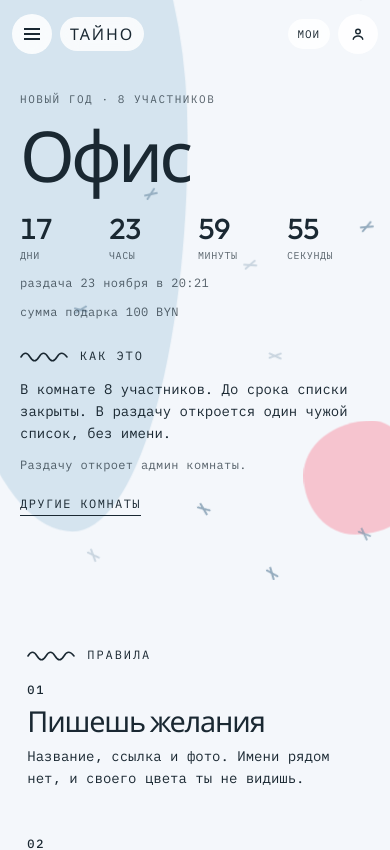
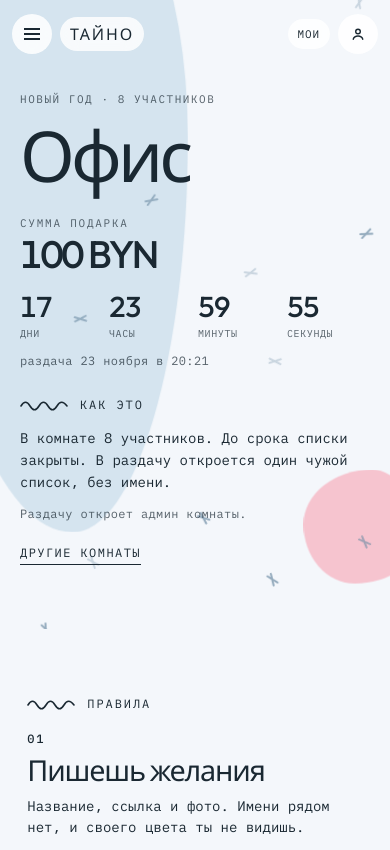
Before and after one commit to m1crovolnovka/secret-wishlist, a React (Vite) app: page / in a window 390 px wide. Shown: the top 850 px of the page. Built offline with nearby package versions, Linux system fonts and the light colour scheme.

Commit message:
Admin roles, BYN currency, home budget

```diff
--- a/src/components.jsx
+++ b/src/components.jsx
@@ -171,7 +171,7 @@ function Person() {
 }
 
 export function Header() {
-  const { data, room, isRevealed, isAdmin, reset } = useStore()
+  const { data, room, isRevealed, isAdmin, canTune, reset } = useStore()
   const go = useGo()
   const location = useLocation()
   const [open, setOpen] = useState(false)
@@ -263,7 +263,7 @@ export function Header() {
             <button type="button" className="menu-link" onClick={onAccount}>
               Кабинет
             </button>
-            {isAdmin && (
+            {canTune && (
               <button type="button" className="menu-link" onClick={() => travel('/admin')}>
                 Настройки
               </button>
--- a/src/data.js
+++ b/src/data.js
@@ -8,7 +8,7 @@ export const ADMIN = { name: 'qqq', email: 'qqq@qqq' }
 export const PRESENCE = [
   { id: 'in', title: 'Админ участвует', note: 'Ты в раздаче и ведёшь комнату.' },
   { id: 'out', title: 'Админ не участвует', note: 'Только ведёшь. Свой список тебе не выпадет.' },
-  { id: 'guest', title: 'Админ как участник', note: 'Ты в раздаче, вкладка админа закрыта.' },
+  { id: 'guest', title: 'Админ как участник', note: 'Ты в раздаче, вишлисты скрыты. Роль можно сменить.' },
 ]
 
 export const CURRENCIES = [
@@ -32,6 +32,14 @@ export function isAdminUser(user) {
 
 export function canManageRoom(user, room) {
   return Boolean(room && isAdminUser(user) && room.presence !== 'guest')
+}
+
+export function canTuneRoom(user, room) {
+  return Boolean(room && isAdminUser(user))
+}
+
+export function readPresence(value) {
+  return PRESENCE.some((item) => item.id === value) ? value : 'in'
 }
 
 export function roomMark(room, user) {
@@ -364,6 +372,42 @@ export function ensureSeat(room, user) {
   return next
 }
 
+export function withPresence(room, presence) {
+  const next = readPresence(presence)
+  if (room.presence === next) return room
+  let people = room.people.slice()
+  const index = people.findIndex((person) => person.email === ADMIN.email)
+
+  if (next === 'out') {
+    if (index >= 0) {
+      const removed = people[index]
+      people = people.filter((_, i) => i !== index).map((person) => ({
+        ...person,
+        assignedPid: person.assignedPid === removed.pid ? null : person.assignedPid,
+      }))
+      if (isDrawnRoom(room) && people.length > 1) {
+        people = assignMissing({ ...room, people }).people
+      }
+    }
+  } else if (index < 0) {
+    people = [
+      ...people,
+      blankPerson({
+        pid: `host-${room.id}`,
+        name: ADMIN.name,
+        email: ADMIN.email,
+        demo: false,
+        colorId: colorAt(room.theme, people.length).id,
+      }),
+    ]
+    if (isDrawnRoom(room) && people.length > 1) {
+      people = assignMissing({ ...room, people }).people
+    }
+  }
+
+  return { ...room, presence: next, people }
+}
+
 export function drawRoom(room) {
   const people = room.people.map((person) => {
     const pool = room.people.filter((other) => other.pid !== person.pid)
--- a/src/pages.jsx
+++ b/src/pages.jsx
@@ -81,7 +81,12 @@ export function Home() {
         side={
           <>
             <p className="note aside">Собери это тихо. Кто загадал — не сказано.</p>
-            {budget && <p className="timer-date">сумма подарка {budget}</p>}
+            {budget && (
+              <p className="budget">
+                <span>сумма подарка</span>
+                <b>{budget}</b>
+              </p>
+            )}
             <Timer to={room.giftBy} now={now} />
             <p className="timer-date">подарить до {formatWhen(room.giftBy)}</p>
           </>
@@ -103,11 +108,16 @@ export function Home() {
             {theme.label} · {peopleCount(count)}
           </p>
           <h1>{room.title}</h1>
+          {budget && (
+            <p className="budget">
+              <span>сумма подарка</span>
+              <b>{budget}</b>
+            </p>
+          )}
           <Timer to={drawn ? room.giftBy : room.drawAt} now={now} />
           <p className="timer-date">
             {drawn ? `вручить до ${formatWhen(room.giftBy)}` : `раздача ${formatWhen(room.drawAt)}`}
           </p>
-          {budget && <p className="timer-date">сумма подарка {budget}</p>}
         </div>
         <div className="hero-side">
           <div className="label">
@@ -130,16 +140,21 @@ export function Home() {
                   разыграть сейчас
                 </button>
               )}
-              <p className="demo-hint">Кнопка админа. Тема, срок и сумма подарка — в настройках.</p>
+              <p className="demo-hint">Кнопка админа. Роль, срок и сумма — в настройках.</p>
+              <button className="text-btn" type="button" onClick={() => go('/admin')}>
+                настройки комнаты
+              </button>
+            </>
+          ) : isGlobalAdmin ? (
+            <>
+              <p className="demo-hint">Сейчас ты как участник: вишлисты закрыты. Роль можно сменить в настройках.</p>
               <button className="text-btn" type="button" onClick={() => go('/admin')}>
                 настройки комнаты
               </button>
             </>
           ) : (
             <>
-              <p className="demo-hint">
-                {isGlobalAdmin ? 'В этой комнате ты как участник: настройки скрыты.' : 'Раздачу откроет админ комнаты.'}
-              </p>
+              <p className="demo-hint">Раздачу откроет админ комнаты.</p>
               <button className="text-btn" type="button" onClick={() => go('/rooms')}>
                 другие комнаты
               </button>
@@ -396,7 +411,7 @@ export function Rooms() {
                   {item.budget ? ` · ${money(item.budget, item.currency)}` : ''}
                 </span>
               </button>
-              {isGlobalAdmin && item.presence !== 'guest' && (
+              {isGlobalAdmin && (
                 <button className="text-btn" type="button" onClick={() => focusRoom(item.id, '/admin')}>
                   настройки
                 </button>
@@ -549,7 +564,7 @@ export function NewRoom() {
 }
 
 export function Admin() {
-  const { room, theme, isAdmin, isGlobalAdmin, isRevealed, updateRoom, drawNow, undraw, now } = useStore()
+  const { room, theme, isAdmin, canTune, isRevealed, updateRoom, drawNow, undraw, now } = useStore()
   const go = useGo()
   const [title, setTitle] = useState(room?.title || '')
   useTitle('настройки')
@@ -559,17 +574,12 @@ export function Admin() {
   }, [room?.id])
 
   if (!room) return null
-  if (!isAdmin) {
-    const guest = isGlobalAdmin && room.presence === 'guest'
+  if (!canTune) {
     return (
       <section className="sheet missing">
         <p className="crumb">{room.title}</p>
-        <h1>{guest ? 'Как участник' : 'Не твоя'}</h1>
-        <p className="note">
-          {guest
-            ? 'В этой комнате вкладка админа закрыта. Ты в раздаче наравне с остальными.'
-            : 'Настройки и чужие формы только у админа. Для входа: имя qqq, почта qqq@qqq.'}
-        </p>
+        <h1>Не твоя</h1>
+        <p className="note">Настройки и чужие формы только у админа. Для входа: имя qqq, почта qqq@qqq.</p>
         <button className="text-btn" type="button" onClick={() => go('/')}>
           на главную
         </button>
@@ -578,6 +588,7 @@ export function Admin() {
   }
 
   const count = room.people.length
+  const guest = room.presence === 'guest'
 
   return (
     <section className="sheet admin">
@@ -586,11 +597,39 @@ export function Admin() {
       <div className="admin-intro">
         <p className="crumb">админ · {room.title}</p>
         <h1>Настройки</h1>
-        <p className="note">Срок и сумма видны всем. Чьи формы и сами желания — только здесь и во вкладке вишлистов.</p>
+        <p className="note">
+          {guest
+            ? 'Сейчас ты как участник: вишлисты закрыты. Смени роль ниже, чтобы снова видеть чужие формы.'
+            : 'Срок и сумма видны всем. Чьи формы — во вкладке вишлистов, пока ты не в режиме «как участник».'}
+        </p>
       </div>
       <div className="editor">
         <div>
           <div className="label">
+            <Squiggle />
+            <span>твоя роль</span>
+          </div>
+          <div className="presence">
+            {PRESENCE.map((item) => (
+              <button
+                key={item.id}
+                type="button"
+                className={room.presence === item.id ? 'on' : ''}
+                onClick={() => updateRoom({ presence: item.id })}
+              >
+                <strong>{item.title}</strong>
+                <span>{item.note}</span>
+              </button>
+            ))}
+          </div>
+          <p className="demo-hint">
+            {guest
+              ? 'Вишлисты скрыты. Раздача и свой список работают как у участника.'
+              : room.presence === 'out'
+                ? 'Ты вне раздачи и не получаешь чужой список.'
+                : 'Ты в раздаче и видишь чужие формы.'}
+          </p>
+          <div className="label space">
             <Squiggle />
             <span>тема</span>
           </div>
@@ -674,6 +713,8 @@ export function Admin() {
             />
           </label>
           <p className="demo-hint">{money(room.budget, room.currency) || 'сумма не задана'}</p>
+          {isAdmin ? (
+            <>
               <button className="text-btn" type="button" onClick={() => go('/colors')}>
                 формы участников
               </button>
@@ -685,6 +726,10 @@ export function Admin() {
                 <button className="fill" type="button" onClick={drawNow}>
                   разыграть сейчас
                 </button>
+              )}
+            </>
+          ) : (
+            <p className="demo-hint">Раздача и формы снова откроются, если выбрать «Админ участвует» или «Админ не участвует».</p>
           )}
         </form>
       </div>
--- a/src/store.jsx
+++ b/src/store.jsx
@@ -3,6 +3,7 @@ import { useNavigate } from 'react-router-dom'
 import {
   assignedList,
   canManageRoom,
+  canTuneRoom,
   closeDraw,
   colorById,
   composeRoom,
@@ -18,6 +19,7 @@ import {
   themeToken,
   uid,
   withCount,
+  withPresence,
   withTheme,
 } from './data'
 
@@ -134,6 +136,7 @@ export function StoreProvider({ children }) {
   const isRevealed = Boolean(room && revealed[room.id] && assignment)
   const isGlobalAdmin = isAdminUser(data.user)
   const isAdmin = canManageRoom(data.user, room)
+  const canTune = canTuneRoom(data.user, room)
 
   useEffect(() => {
     const current = dataRef.current.rooms.find((item) => item.id === dataRef.current.roomId) || dataRef.current.rooms[0]
@@ -294,14 +297,15 @@ export function StoreProvider({ children }) {
   const updateRoom = useCallback((patch) => {
     const id = dataRef.current.roomId
     const current = dataRef.current.rooms.find((item) => item.id === id)
-    if (!canManageRoom(dataRef.current.user, current)) return
+    if (!canTuneRoom(dataRef.current.user, current)) return
     setData((prev) => ({
       ...prev,
       rooms: prev.rooms.map((item) => {
         if (item.id !== id) return item
         let next = item
-        if (patch.theme && patch.theme !== item.theme) next = withTheme(next, patch.theme)
-        if (typeof patch.count === 'number' && !isDrawnRoom(item)) next = withCount(next, patch.count)
+        if (typeof patch.presence === 'string') next = withPresence(next, patch.presence)
+        if (patch.theme && patch.theme !== next.theme) next = withTheme(next, patch.theme)
+        if (typeof patch.count === 'number' && !isDrawnRoom(next)) next = withCount(next, patch.count)
         if (typeof patch.title === 'string') next = { ...next, title: patch.title }
         if (typeof patch.budget === 'number') next = { ...next, budget: readBudget(patch.budget) }
         if (typeof patch.currency === 'string') next = { ...next, currency: readCurrency(patch.currency) }
@@ -394,6 +398,7 @@ export function StoreProvider({ children }) {
       isRevealed,
       isAdmin,
       isGlobalAdmin,
+      canTune,
       seat,
       transition,
       focusRoom,
@@ -423,6 +428,7 @@ export function StoreProvider({ children }) {
       isRevealed,
       isAdmin,
       isGlobalAdmin,
+      canTune,
       seat,
       transition,
       focusRoom,
--- a/src/styles.css
+++ b/src/styles.css
@@ -509,6 +509,30 @@ h1, h2, .menu-link, .theme-copy strong { font-weight: 500; }
   letter-spacing: 0.03em;
   line-height: 1.45;
   opacity: 0.72;
+}
+
+.budget {
+  display: flex;
+  flex-direction: column;
+  gap: 6px;
+  margin-top: 22px;
+  max-width: 16em;
+}
+
+.budget span {
+  font-family: var(--mono);
+  font-size: 11px;
+  letter-spacing: 0.16em;
+  text-transform: uppercase;
+  opacity: 0.7;
+}
+
+.budget b {
+  font-size: clamp(2.4rem, 7vw, 4.4rem);
+  font-weight: 500;
+  letter-spacing: -0.05em;
+  line-height: 0.95;
+  font-variant-numeric: tabular-nums;
 }
 
 .text-btn {
```
Lines whose indentation alone changed are shown as unchanged.
